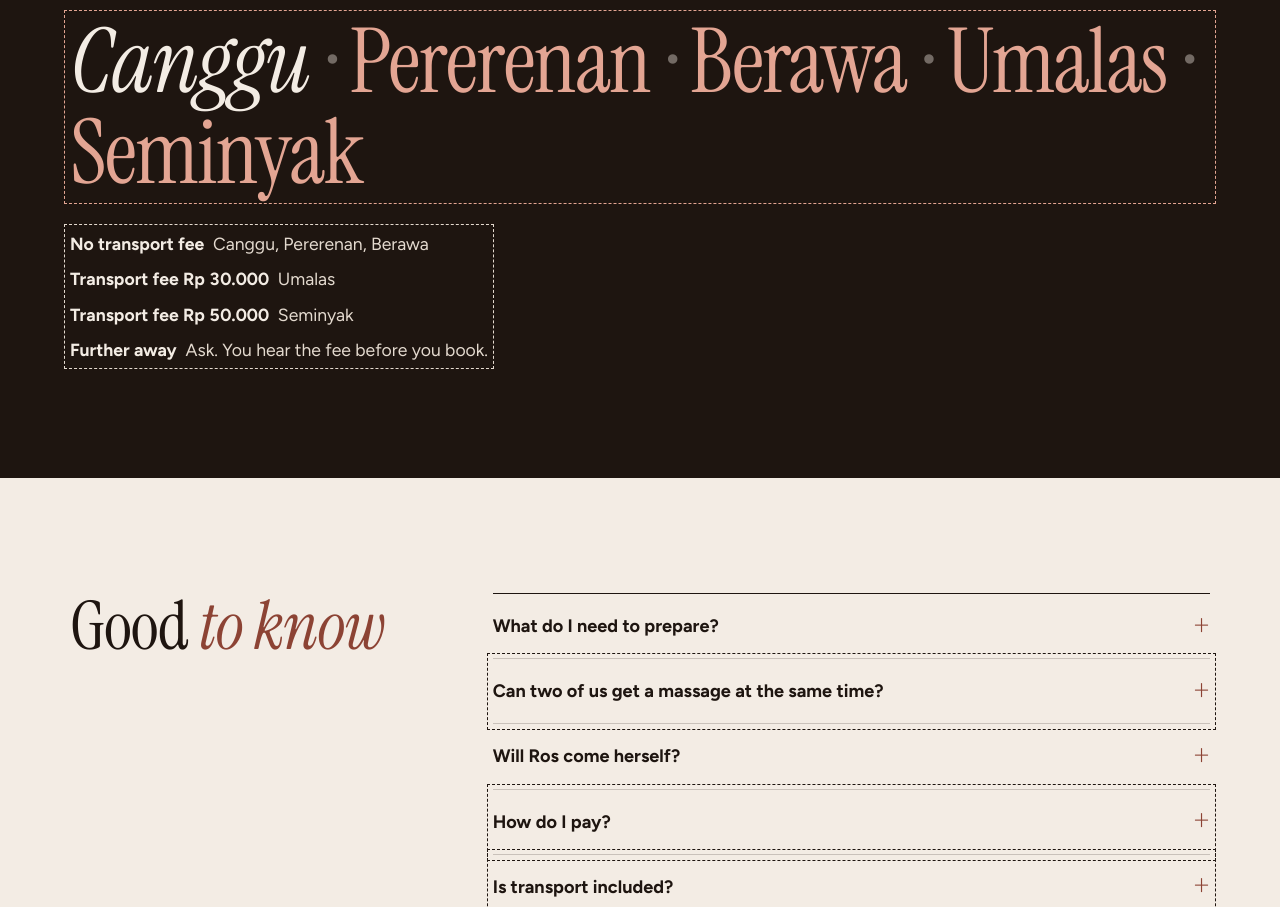
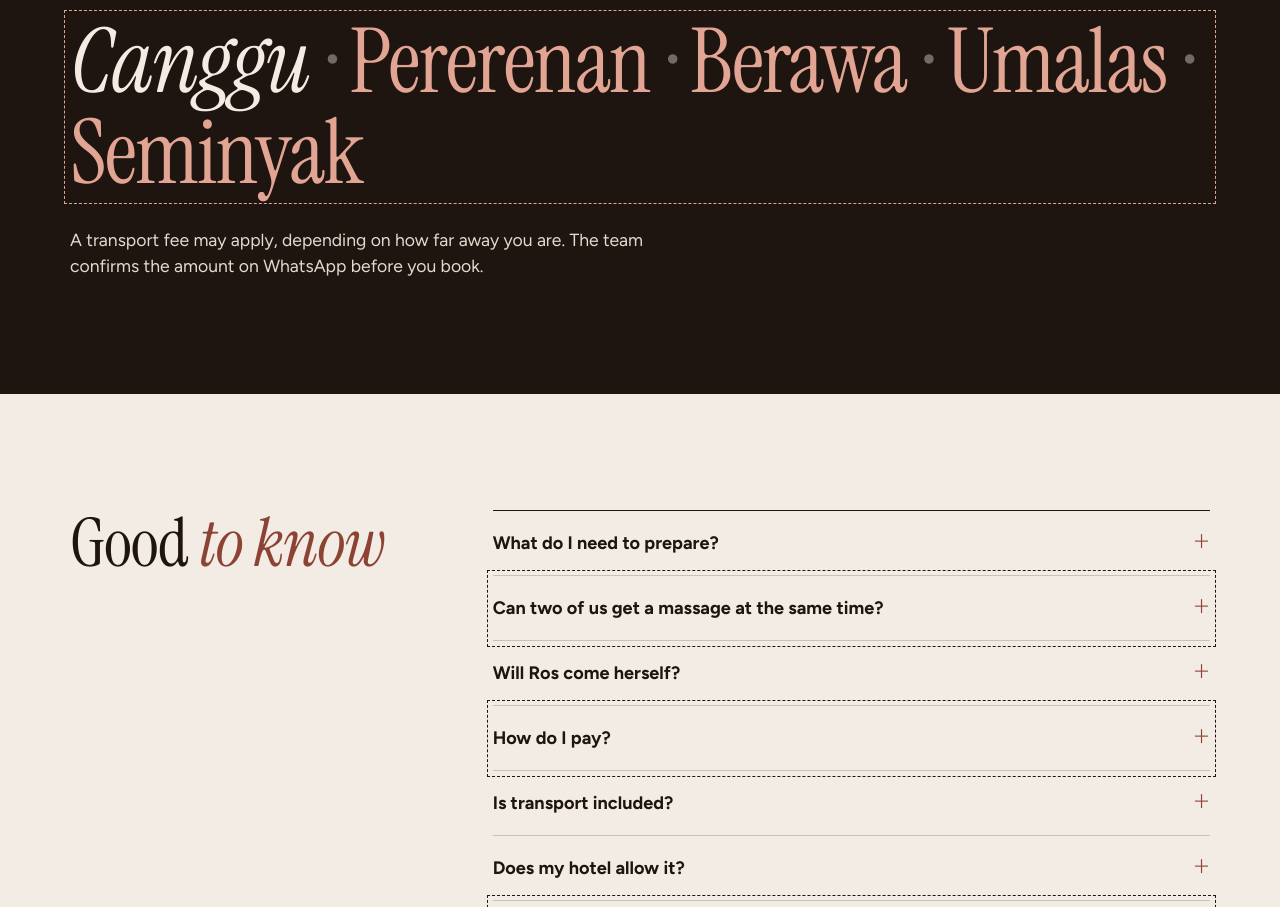
Before and after one commit to AdlevateDE/ros-bali-massage, a plain HTML site: page index.html in a window 1280 px wide. Shown: the part 8738-9645 px from the top of the page. Drawn offline with Linux system fonts and the light colour scheme; animation ran at ten frames a second.

Commit message:
Preview update 2026-11-16 11:47:14
Co-Authored-By: Claude Fable 5.2 <noreply@anthropic.com>

```diff
--- a/app.js
+++ b/app.js
@@ -16,11 +16,6 @@
   const treatment = id => S.treatments.find(t => t.id === id) || S.treatments[0];
   const zone = id => S.zones.find(z => z.id === id);
   const waNumber = String((S.whatsapp && S.whatsapp.number) || '').replace(/\D/g, '');
-  const areaNames = S.areas.map(a => a.name);
-  const areaOf = () => S.areas.find(a => a.name === state.area) || null;
-  // transport fee of the chosen area: a number, null = area not in the list (fee on request), undefined = no area chosen yet
-  const transport = () => { const a = areaOf(); return a ? a.fee : (state.area === '__else' ? null : undefined); };
-
   const state = {
     zones: [],
     treatment: S.defaults.treatment,
@@ -53,36 +48,14 @@
     S.todo.forEach(t => $('#draft-list').appendChild(el('li', '', t)));
   }
 
-  $('#hero-areas').textContent = areaNames.slice(0, 4).join(', ') + (areaNames.length > 4 ? T(' and nearby') : '');
-  areaNames.forEach((a, i) => {
+  $('#hero-areas').textContent = S.areas.slice(0, 4).join(', ') + (S.areas.length > 4 ? T(' and nearby') : '');
+  S.areas.forEach((a, i) => {
     const s = el('span', '', a);
-    if (i < areaNames.length - 1) s.appendChild(el('i', '', '·'));
+    if (i < S.areas.length - 1) s.appendChild(el('i', '', '·'));
     $('#where-names').append(s, ' ');
   });
-  $('#foot-areas').textContent = areaNames.join(' · ');
+  $('#foot-areas').textContent = S.areas.join(' · ');
 
-  // transport fee by distance: areas grouped by fee, nearest first
-  (() => {
-    const list = $('#where-fees');
-    [...new Set(S.areas.map(a => a.fee))].sort((x, y) => x - y).forEach(fee => {
-      const li = el('li');
-      li.append(el('b', '', fee ? T('Transport fee {fee}', { fee: money(fee) }) : T('No transport fee')), S.areas.filter(a => a.fee === fee).map(a => a.name).join(', '));
-      list.appendChild(li);
-    });
-    const far = el('li');
-    far.append(el('b', '', T('Further away')), T('Ask. You hear the fee before you book.'));
-    list.appendChild(far);
-  })();
-
-  // FAQ entry on transport, built from the same fees so the numbers can never disagree with the booking
-  (() => {
-    const near = S.areas.filter(a => !a.fee).map(a => a.name).join(', ');
-    const list = S.areas.filter(a => a.fee).map(a => a.name + ' ' + money(a.fee)).join(', ');
-    const d = el('details');
-    d.setAttribute('data-todo', '');
-    d.append(el('summary', '', T('Is transport included?')), el('p', '', T('In {near} there is no transport fee. Further out a fee is added by distance: {list}. Anywhere else, ask and you hear the fee before you book.', { near, list })));
-    $$('.faq__list details')[3].after(d);
-  })();
   $('#foot-wa').textContent = S.whatsapp.display ? 'WhatsApp ' + S.whatsapp.display : 'WhatsApp';
 
   /* ---------- camera: put a point of the figure in the middle of a frame ---------- */
@@ -349,8 +322,7 @@
   const today = new Date();
   fDate.min = today.getFullYear() + '-' + pad(today.getMonth() + 1) + '-' + pad(today.getDate());
   fArea.appendChild(new Option(T('Area'), ''));
-  S.areas.forEach(a => fArea.appendChild(new Option(a.name + (a.fee ? ' · + ' + money(a.fee) : T(' · no transport fee')), a.name)));
-  fArea.appendChild(new Option(T('Somewhere else · fee on request'), '__else'));
+  S.areas.concat(T('Somewhere else')).forEach(a => fArea.appendChild(new Option(a, a)));
   [[fDate, 'date'], [fPlace, 'place'], [fArea, 'area'], [fNote, 'note']].forEach(([n, key]) => {
     n.addEventListener('input', () => { state[key] = n.value.trim(); state.dirty = true; update(); });
   });
@@ -374,18 +346,17 @@
     lines.push(T('Pressure: ') + T(state.pressure).toLowerCase());
     if (state.zones.length) lines.push(T('Focus: ') + (state.zones.length === S.zones.length ? T('whole body') : state.zones.map(id => zone(id).label).join(', ').toLowerCase()));
     lines.push(T('When: ') + whenText());
-    const ar = areaOf(), fee = transport();
-    const where = [state.place, ar ? ar.name : (state.area === '__else' ? T('other area') : '')].filter(Boolean).join(', ');
+    const where = [state.place, state.area].filter(Boolean).join(', ');
     if (where) lines.push(T('Where: ') + where);
     lines.push(T('People: ') + state.people);
-    if (fee !== undefined) lines.push(T('Transport: ') + (fee === null ? T('please tell me the fee') : fee ? money(fee) : T('no fee')));
-    lines.push(T('Total: ') + money(total()) + (typeof fee === 'number' ? '' : T(' plus transport')));
+    // the transport fee is not fixed: the message shows the massage price and asks the team to confirm the fee
+    lines.push(T('Massage price: ') + money(price()));
+    lines.push(T('Transport: ') + T('please confirm if a fee applies'));
     if (state.note) lines.push(T('Note: ') + state.note);
     return lines.join('\n');
   }
   const helloMessage = () => T('Hi {name}! I found you on your website. Do you have time for a massage?', { name: S.brand.short });
   const price = () => (treatment(state.treatment).prices[state.minutes] || 0) * state.people;
-  const total = () => price() + (typeof transport() === 'number' ? transport() : 0); // massage for everyone + one transport fee
   const waUrl = text => 'https://wa.me/' + waNumber + '?text=' + encodeURIComponent(text);
 
   const toast = $('#toast');
@@ -426,11 +397,7 @@
     $('#ticket-msg').textContent = bookingMessage();
     const now = new Date();
     $('#ticket-time').textContent = pad(now.getHours()) + ':' + pad(now.getMinutes());
-    $('#ticket-price').textContent = money(total());
-    const ar = areaOf(), fee = transport();
-    $('#ticket-transport').textContent = fee === undefined ? T('choose your area to see the transport fee')
-      : fee === null ? T('plus a transport fee, you hear it before you book')
-      : fee ? T('incl. {fee} transport to {area}', { fee: money(fee), area: ar.name }) : T('no transport fee in {area}', { area: ar.name });
+    $('#ticket-price').textContent = money(price());
     $('#ticket-pay').textContent = (state.people > 1 ? T('for {n} people, ', { n: state.people }) : '') + T('paid after the massage, ') + S.facts.payment;
 
     if (waNumber) {
--- a/config.js
+++ b/config.js
@@ -18,15 +18,9 @@ window.SITE = {
   teamSize: 8,
 
   // Areas the team travels to, nearest first (the first one is shown biggest).
-  // fee = transport fee in rupiah for one visit to that area, by distance. 0 = no fee.
-  // The booking adds it to the total and writes it into the WhatsApp message. EXAMPLE VALUES until Ros confirms.
-  areas: [
-    { name: "Canggu", fee: 0 },
-    { name: "Pererenan", fee: 0 },
-    { name: "Berawa", fee: 0 },
-    { name: "Umalas", fee: 30000 },
-    { name: "Seminyak", fee: 50000 }
-  ],
+  // Transport fees are NOT listed on purpose (we do not know them): the page only says a fee may apply
+  // and that the amount is confirmed on WhatsApp.
+  areas: ["Canggu", "Pererenan", "Berawa", "Umalas", "Seminyak"],
 
   facts: {
     brings: "oil, towels and a mat",
@@ -101,7 +95,7 @@ window.SITE = {
   todo: [
     "Real prices per massage and length (these are typical market prices)",
     "Which massages the team really offers",
-    "Areas and the transport fee for each (these fees are examples)",
+    "Areas the team travels to",
     "Opening times, payment, cancellation rule",
     "Mat or table? Two people at the same time?",
     "Names and photos of the 8 therapists",
--- a/i18n.js
+++ b/i18n.js
@@ -36,7 +36,7 @@
       todo: [
         'Harga asli per jenis pijat dan durasi (ini harga pasaran)',
         'Jenis pijat apa saja yang benar-benar ditawarkan tim',
-        'Area layanan dan biaya transportasi tiap area (biaya ini masih contoh)',
+        'Area yang dilayani tim',
         'Jam buka, cara bayar, aturan pembatalan',
         'Matras atau meja pijat? Bisa dua orang bersamaan?',
         'Nama dan foto 8 terapis',
@@ -87,12 +87,16 @@
       ['.faq details:nth-of-type(3) p', 'Kadang Ros, kadang salah satu dari tujuh rekannya. Kalau ingin terapis tertentu, tulis namanya di pesan Anda dan tim akan mengusahakannya.'],
       ['.faq details:nth-of-type(4) summary', 'Bagaimana cara membayar?'],
       ['.faq details:nth-of-type(4) p', 'Setelah pijat, <span data-bind="facts.payment"></span>.'],
-      ['.faq details:nth-of-type(5) summary', 'Apakah hotel saya mengizinkan?'],
-      ['.faq details:nth-of-type(5) p', 'Vila dan guesthouse biasanya mengizinkan. Beberapa resor tidak mengizinkan terapis dari luar. Kalau ragu, tanyakan ke resepsionis sebelum memesan.'],
-      ['.faq details:nth-of-type(6) summary', 'Bagaimana kalau saya perlu membatalkan?'],
-      ['.faq details:nth-of-type(6) p', 'Kirim WhatsApp secepat mungkin. Tidak ada biaya jika dibatalkan paling lambat <span data-bind="facts.cancel"></span> sebelumnya.'],
-      ['.faq details:nth-of-type(7) summary', 'Apakah ini pijat profesional?'],
-      ['.faq details:nth-of-type(7) p', 'Ya. Hanya pijat terapi, dengan kain penutup yang sopan. Permintaan lain akan mengakhiri pesanan.'],
+      ['.faq details:nth-of-type(5) summary', 'Apakah transportasi sudah termasuk?'],
+      ['.faq details:nth-of-type(5) p', 'Mungkin ada biaya transportasi, tergantung jarak lokasi Anda. Tim mengonfirmasi jumlahnya lewat WhatsApp sebelum Anda memesan.'],
+      ['.faq details:nth-of-type(6) summary', 'Apakah hotel saya mengizinkan?'],
+      ['.faq details:nth-of-type(6) p', 'Vila dan guesthouse biasanya mengizinkan. Beberapa resor tidak mengizinkan terapis dari luar. Kalau ragu, tanyakan ke resepsionis sebelum memesan.'],
+      ['.faq details:nth-of-type(7) summary', 'Bagaimana kalau saya perlu membatalkan?'],
+      ['.faq details:nth-of-type(7) p', 'Kirim WhatsApp secepat mungkin. Tidak ada biaya jika dibatalkan paling lambat <span data-bind="facts.cancel"></span> sebelumnya.'],
+      ['.faq details:nth-of-type(8) summary', 'Apakah ini pijat profesional?'],
+      ['.faq details:nth-of-type(8) p', 'Ya. Hanya pijat terapi, dengan kain penutup yang sopan. Permintaan lain akan mengakhiri pesanan.'],
+      ['.where__note', 'Mungkin ada biaya transportasi, tergantung jarak lokasi Anda. Tim mengonfirmasi jumlahnya lewat WhatsApp sebelum Anda memesan.'],
+      ['#ticket-transport', 'Mungkin ada biaya transportasi. Jumlahnya dikonfirmasi lewat WhatsApp.'],
       ['.foot__big', 'Punggung pegal? <a class="js-wa" data-wa="hello" href="#book"><em>Hubungi <span data-bind="brand.short">Ros</span>.</em></a>'],
       ['.foot__meta p:nth-child(3)', '<a href="#massages">Jenis pijat</a><br><a href="#book">Pemesanan</a>'],
       ['#dock .btn span', 'Pesan lewat WhatsApp']
@@ -138,23 +142,9 @@
       'whole body': 'seluruh tubuh', 'time flexible': 'jam fleksibel', 'Date to be agreed': 'Tanggal menyusul',
       'for {n} people, ': 'untuk {n} orang, ',
       'paid after the massage, ': 'bayar setelah pijat, ',
-      // transport fee by distance
-      ' · no transport fee': ' · tanpa biaya transportasi',
-      'Somewhere else · fee on request': 'Tempat lain · biaya ditanyakan dulu',
-      'other area': 'area lain',
-      'incl. {fee} transport to {area}': 'termasuk {fee} transportasi ke {area}',
-      'no transport fee in {area}': 'tanpa biaya transportasi di {area}',
-      'plus a transport fee, you hear it before you book': 'ditambah biaya transportasi, diinfokan sebelum memesan',
-      'choose your area to see the transport fee': 'pilih area untuk melihat biaya transportasi',
-      'Transport: ': 'Transportasi: ', 'no fee': 'gratis', 'please tell me the fee': 'mohon infokan biayanya',
-      'Total: ': 'Total: ', ' plus transport': ' belum termasuk transportasi',
-      'No transport fee': 'Tanpa biaya transportasi',
-      'Transport fee {fee}': 'Biaya transportasi {fee}',
-      'Further away': 'Lebih jauh',
-      'Ask. You hear the fee before you book.': 'Tanyakan saja. Biaya diinfokan sebelum memesan.',
-      'Is transport included?': 'Apakah transportasi sudah termasuk?',
-      'In {near} there is no transport fee. Further out a fee is added by distance: {list}. Anywhere else, ask and you hear the fee before you book.':
-        'Di {near} tidak ada biaya transportasi. Untuk lokasi yang lebih jauh ada biaya sesuai jarak: {list}. Untuk tempat lain, tanyakan saja dan biaya diinfokan sebelum memesan.',
+      // transport: no fixed fee on the page, the visitor asks the team to confirm it
+      'Massage price: ': 'Harga pijat: ',
+      'Transport: ': 'Transportasi: ', 'please confirm if a fee applies': 'mohon konfirmasi jika ada biaya',
       // preview bar
       ' details are still examples (dashed boxes). Tap for the list.': ' hal masih contoh (kotak putus-putus). Ketuk untuk daftarnya.',
       'Preview: WhatsApp opens here once the number is set.': 'Pratinjau: WhatsApp terbuka di sini setelah nomornya diisi.',
--- a/index.html
+++ b/index.html
@@ -181,7 +181,7 @@
               <p class="bubble"><span id="ticket-msg"></span><small class="bubble__meta" id="ticket-time"></small></p>
             </div>
           </div>
-          <p class="send__price" data-todo><b id="ticket-price"></b><small id="ticket-transport"></small><small id="ticket-pay"></small></p>
+          <p class="send__price" data-todo><b id="ticket-price"></b><small id="ticket-transport">A transport fee may apply. The amount is confirmed on WhatsApp.</small><small id="ticket-pay"></small></p>
           <a class="btn btn--wa btn--full js-wa" data-wa="booking" id="ticket-send" href="#book"><svg class="wa" aria-hidden="true"><use href="#i-wa"/></svg><span>Send on WhatsApp</span></a>
           <p class="send__fine">Opens WhatsApp with this text. You can still change it there.</p>
         </aside>
@@ -204,7 +204,7 @@
   <section class="where" id="areas">
     <div class="wrap">
       <p class="where__names" id="where-names" data-todo></p>
-      <ul class="where__fees" id="where-fees" data-todo></ul>
+      <p class="where__note">A transport fee may apply, depending on how far away you are. The team confirms the amount on WhatsApp before you book.</p>
     </div>
   </section>
 
@@ -227,6 +227,10 @@
         <details data-todo>
           <summary>How do I pay?</summary>
           <p>After the massage, <span data-bind="facts.payment">cash in rupiah or QRIS</span>.</p>
+        </details>
+        <details>
+          <summary>Is transport included?</summary>
+          <p>A transport fee may apply, depending on how far away you are. The team confirms the amount on WhatsApp before you book.</p>
         </details>
         <details>
           <summary>Does my hotel allow it?</summary>
--- a/styles.css
+++ b/styles.css
@@ -261,8 +261,7 @@ select.field { appearance: none; -webkit-appearance: none; padding-right: 2em; b
 .where__names span { white-space: nowrap; }
 .where__names span:first-child { color: var(--sand); font-style: italic; }
 .where__names i { font-style: normal; color: var(--sand); opacity: .4; padding-left: .2em; }
-.where__fees { list-style: none; margin: 1.8em 0 0; padding: 0; display: grid; gap: 8px; width: fit-content; max-width: 100%; font-size: 1.1rem; color: #E4DACF; }
-.where__fees b { margin-right: .5em; color: var(--sand); font-weight: 700; font-variant-numeric: tabular-nums; }
+.where__note { margin: 1.6em 0 0; max-width: 34em; font-size: 1.1rem; line-height: 1.5; color: #E4DACF; }
 
 /* FAQ */
 .faq { background: var(--sand); padding-block: clamp(64px, 9vw, 120px); }
```
Also changed, not shown: version.txt.
